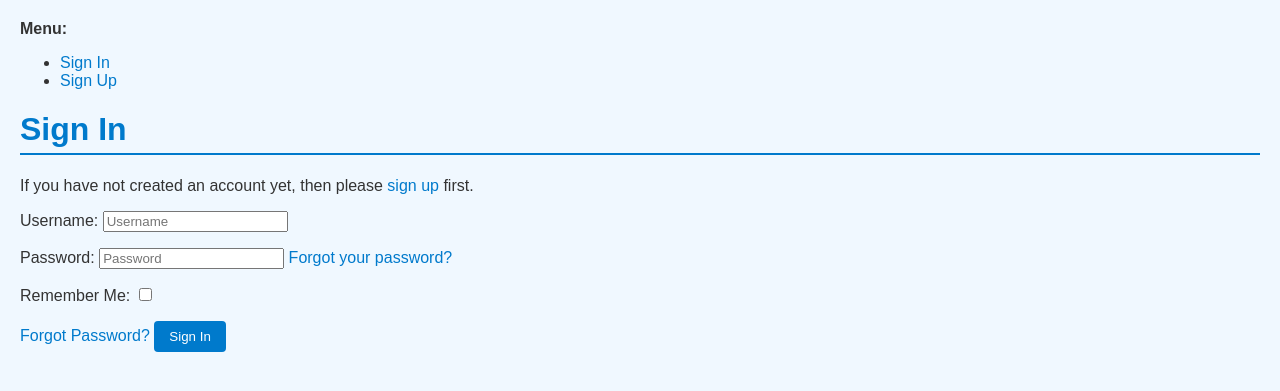
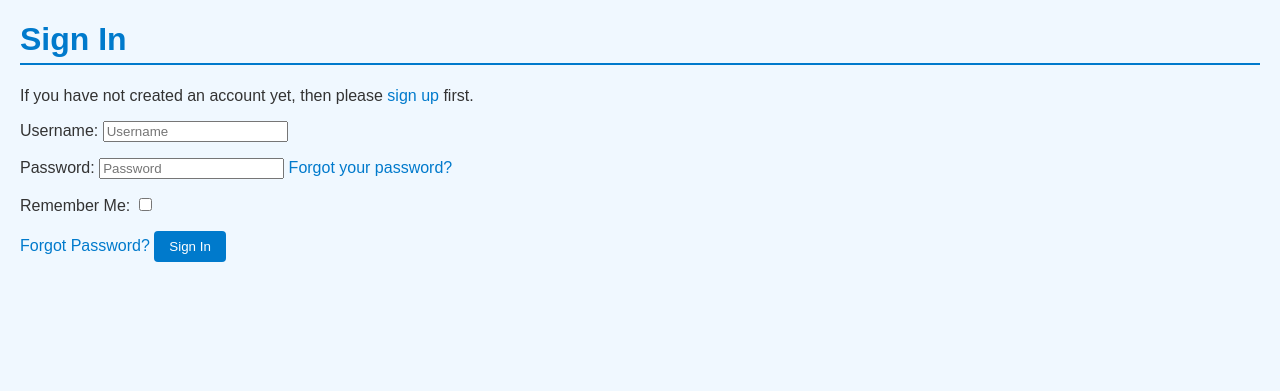
Before and after one commit to markh55/Dog-walker-Booking-PP3, a Django app: page /accounts/login/ in a window 1280 px wide. Shown: the top 391 px of the page. Run offline with Django 4.2, Linux system fonts and the light colour scheme; some libraries are stand-ins or nearby versions.

Commit message:
removed menu section from base.html as it wasnt needed

```diff
--- a/templates/account/base.html
+++ b/templates/account/base.html
@@ -27,18 +27,6 @@
     </div>
     {% endif %}
 
-    <div>
-      <strong>{% trans "Menu:" %}</strong>
-      <ul>
-        {% if user.is_authenticated %}
-        <li><a href="{% url 'account_email' %}">{% trans "Change Email" %}</a></li>
-        <li><a href="{% url 'account_logout' %}">{% trans "Sign Out" %}</a></li>
-        {% else %}
-        <li><a href="{% url 'account_login' %}">{% trans "Sign In" %}</a></li>
-        <li><a href="{% url 'account_signup' %}">{% trans "Sign Up" %}</a></li>
-        {% endif %}
-      </ul>
-    </div>
     {% block content %}
     {% endblock content %}
     {% endblock body %}
```
